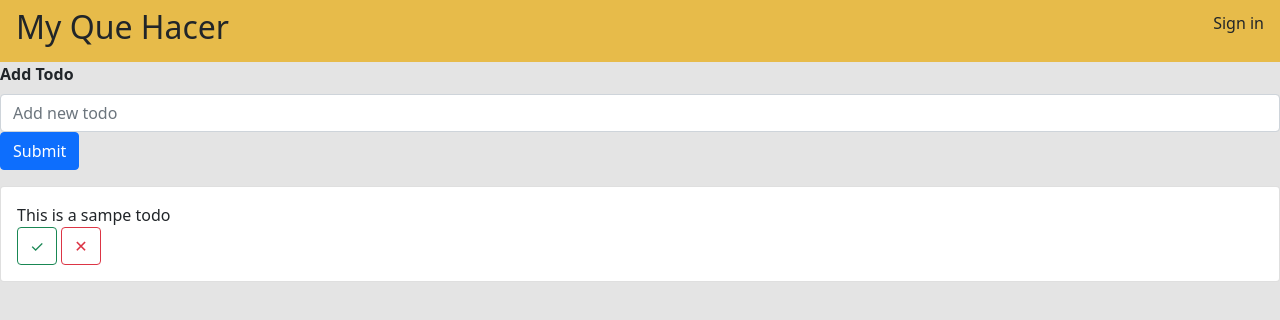
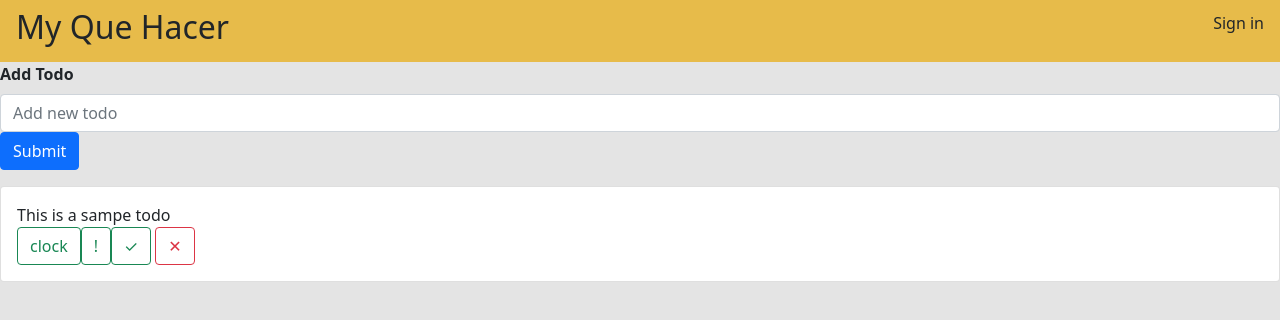
Before and after one commit to reneey30/my-que-hacer-frontend, a React (Create React App) app: page / in a window 1280 px wide. Shown: the top 320 px of the page. Built offline with nearby package versions, Linux system fonts and the light colour scheme.

Commit message:
Add the clock and Exclamation buttons

```diff
--- a/src/components/TodoList.js
+++ b/src/components/TodoList.js
@@ -10,6 +10,8 @@ function Todo({ todo, index, markTodo, removeTodo }) {
       >
         <span style={{ textDecoration: todo.isDone ? "line-through" : "" }}>{todo.text}</span>
         <div>
+            <Button variant="outline-success" onClick={() => markTodo(index)}>clock</Button>
+            <Button variant="outline-success" onClick={() => markTodo(index)}>!</Button>
           <Button variant="outline-success" onClick={() => markTodo(index)}>✓</Button>{' '}
           <Button variant="outline-danger" onClick={() => removeTodo(index)}>✕</Button>
         </div>
```
